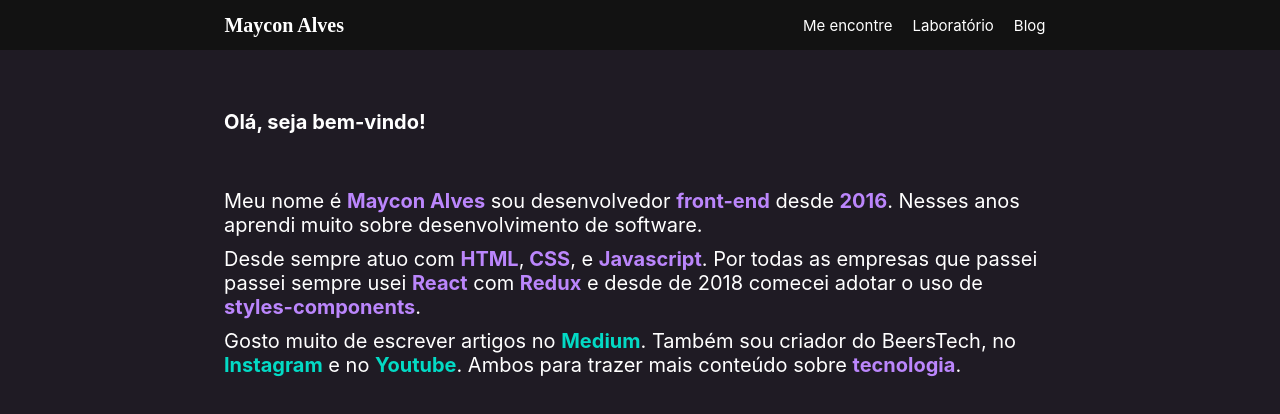
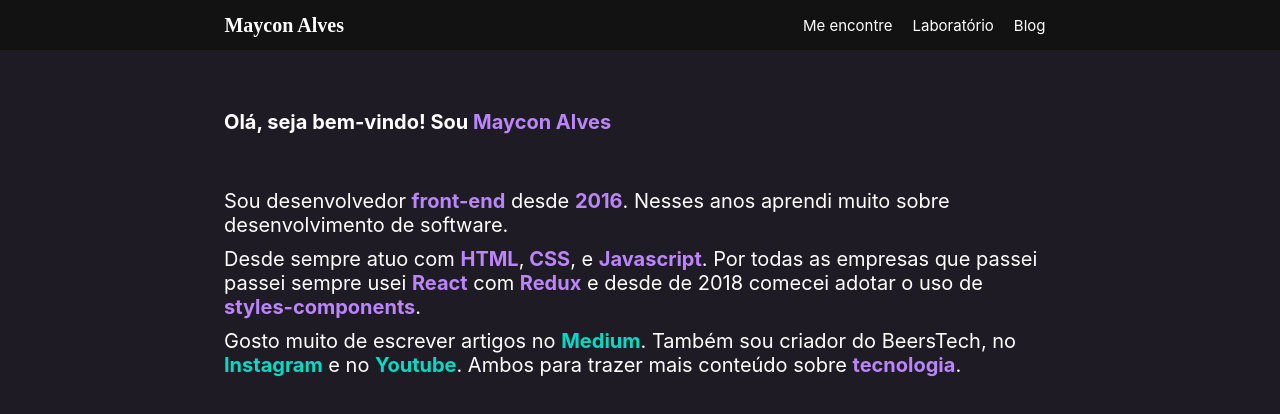
Before and after one commit to mayconbalves/maycon-alves, a Next.js app: page / in a window 1280 px wide. Shown: the top 414 px of the page. Built offline with nearby package versions, Linux system fonts and the light colour scheme.

Commit message:
fix(home): change title of page

```diff
--- a/src/pages/index.js
+++ b/src/pages/index.js
@@ -13,11 +13,12 @@
   return (
     <Content>
       <Container>
-        <Title>Olá, seja bem-vindo!</Title>
+        <Title>
+          Olá, seja bem-vindo! Sou <StrongStyled>Maycon Alves</StrongStyled>
+        </Title>
         <DescriptionWrapper>
           <Description>
-            Meu nome é <StrongStyled>Maycon Alves</StrongStyled> sou
-            desenvolvedor <StrongStyled>front-end</StrongStyled> desde{' '}
+            Sou desenvolvedor <StrongStyled>front-end</StrongStyled> desde{' '}
             <StrongStyled>2016</StrongStyled>. Nesses anos aprendi muito sobre
             desenvolvimento de software.
           </Description>
```
